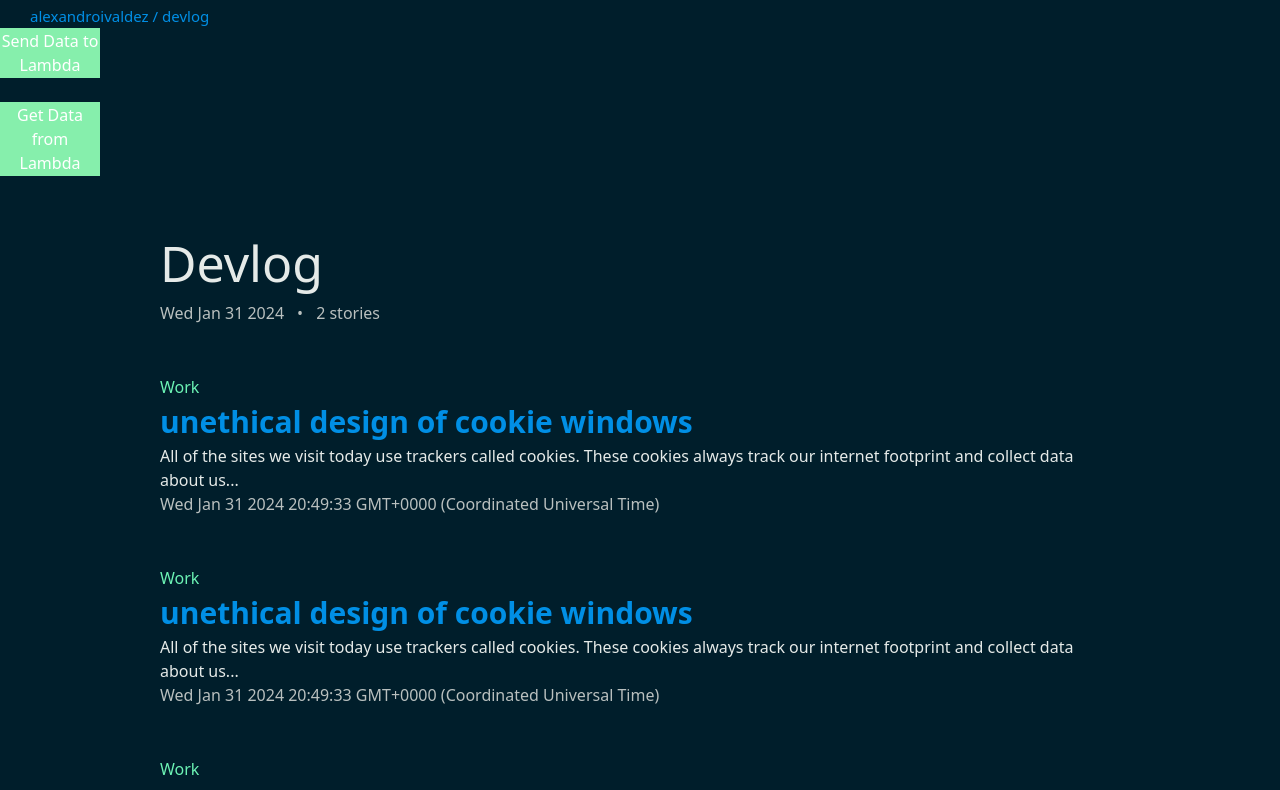
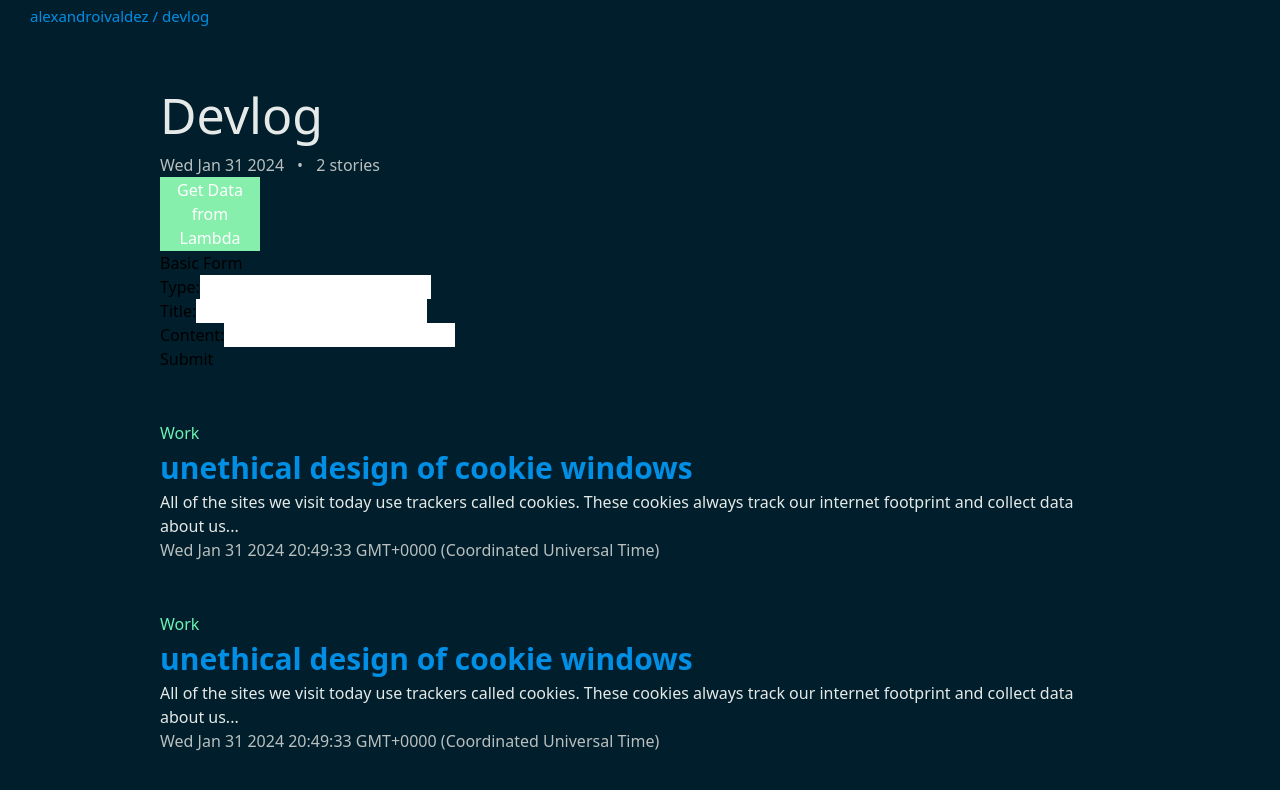
Before and after one commit to alexandroivaldez/devlog, a React (Vite) app in the folder devlog-vite/: page / in a window 1280 px wide. Shown: the top 790 px of the page. Built offline with nearby package versions, Linux system fonts and the light colour scheme; some icons are missing.

Commit message:
Added form to send data to mongo collection

```diff
--- a/devlog-vite/src/App.tsx
+++ b/devlog-vite/src/App.tsx
@@ -1,7 +1,8 @@
 import { Icon } from '@iconify/react';
 import './App.css'
 import EntryContainer from './components/EntryContainer';
-import { useState } from 'react';
+import React, { useState } from 'react';
+import BasicForm from './components/BasicForm';
 
 function App() {
 
@@ -9,6 +10,8 @@ function App() {
   let entries = 2;
   let title = "Some random title";
   let type = "Work";
+
+  const [view, setView] = useState(true);
 
   const [data, setData] = useState({
     title: title,
@@ -18,31 +21,7 @@ function App() {
 
   const [responseMessage, setResponseMessage] = useState('');
 
-  const sendDataToLambda = () => {
-    const url = 'https://iivx7fdqk0.execute-api.us-east-1.amazonaws.com/dev';
-    console.log("Data sent!");
-    fetch(url, {
-      method: 'POST',
-      headers: {
-        'Content-Type': 'application/json',
-      },
-      body: JSON.stringify(data)
-    })
-      .then((response) => {
-        if (response.status === 200) {
-          return response.json();
-        } else {
-          throw new Error(`Request failed with status ${response.status}`);
-        }
-      })
-      .then((responseData) => {
-        console.log(responseData)
-        setResponseMessage(responseData);
-      })
-      .catch((error) => {
-        setResponseMessage(error.message);
-      });
-  };
+
 
   const getDataFromLambda = () => {
     const url = 'https://nmega69f5e.execute-api.us-east-1.amazonaws.com/dev';
@@ -70,8 +49,6 @@ function App() {
       });
   };
 
-
-
   return (
     <div className='bg-[#001E2B]'>
       <nav className='flex justify-between bg-[#001E2B]'>
@@ -80,11 +57,7 @@ function App() {
           <h1 className='text-[15px] text-[#008FE5]'><a href="https://github.com/alexandroivaldez/devlog" target='_blank'>alexandroivaldez / devlog</a></h1>
         </div>
       </nav>
-      <div className='flex flex-col w-[100px]'>
-        <button onClick={sendDataToLambda} className='text-white border border-green-300 bg-green-300 hover:bg-green-500'>Send Data to Lambda</button>
-        <br />
-        <button onClick={getDataFromLambda} className='text-white border border-green-300 bg-green-300 hover:bg-green-500'>Get Data from Lambda</button>
-      </div>
+
       {/* <p className="text-white">{responseMessage}</p> */}
       <div className='w-screen h-screen bg-[#001E2B]'>
         <div className='flex flex-col w-[75%] ml-auto mr-auto mt-[50px] justify-center'>
@@ -95,16 +68,12 @@ function App() {
               <p className='text-[#B9C0BF]'>&#x2022;</p>
               <p className='text-[#B9C0BF]'>{entries} stories</p>
             </div>
-            <div className='hidden border bored-red-700 w-[100%] flex flex-col gap-[5px] text-[#B9C0BF]'>
-              <label>Title:</label>
-              <input type="text" name="title"></input>
-              <label>Type:</label>
-              <input type="text"></input>
-              <label>Entry</label>
-              <input type="textarea"></input>
-              <button>Submit</button>
+            <div className='flex flex-col w-[100px]'>
+              <button onClick={getDataFromLambda} className='text-white border border-green-300 bg-green-300 hover:bg-green-500'>Get Data from Lambda</button>
             </div>
+
           </div>
+          <BasicForm />
           <EntryContainer />
         </div>
       </div>
--- /dev/null
+++ b/devlog-vite/src/components/BasicForm.tsx
@@ -0,0 +1,113 @@
+import React, { useState } from 'react';
+
+const BasicForm = () => {
+
+    const [formData, setFormData] = useState({
+        type: '',
+        title: '',
+        content: '',
+        date: Date()
+    });
+
+    const handleChange = (e) => {
+        const { name, value } = e.target;
+        setFormData({
+            ...formData,
+            [name]: value,
+        });
+    };
+
+    const handleSubmit = (e) => {
+        e.preventDefault();
+        const url = 'https://iivx7fdqk0.execute-api.us-east-1.amazonaws.com/dev';
+        console.log("Data sent!");
+        fetch(url, {
+            method: 'POST',
+            headers: {
+                'Content-Type': 'application/json',
+            },
+            body: JSON.stringify(formData)
+        })
+            .then((response) => {
+                if (response.status === 200) {
+                    return response.json();
+                } else {
+                    throw new Error(`Request failed with status ${response.status}`);
+                }
+            })
+            .then(() => {
+                // Clear the input fields & state
+                setFormData({
+                    type: '',
+                    title: '',
+                    content: '',
+                    date: Date(),
+                });
+            })
+            .catch((error) => {
+                console.error(error.message);
+            });
+
+        // Clear the input fields & state
+        setFormData({
+            type: '',
+            title: '',
+            content: '',
+            date: Date(),
+        });
+    };
+
+    return (
+        <div>
+            <h2>Basic Form</h2>
+            <form onSubmit={handleSubmit}>
+                <div>
+                    <label htmlFor="type">Type:</label>
+                    <input
+                        required
+                        type="text"
+                        id="type"
+                        name="type"
+                        value={formData.type}
+                        onChange={handleChange}
+                    />
+                </div>
+                <div>
+                    <label htmlFor="title">Title:</label>
+                    <input
+                        required
+                        type="text"
+                        id="title"
+                        name="title"
+                        value={formData.title}
+                        onChange={handleChange}
+                    />
+                </div>
+                <div>
+                    <label htmlFor="content">Content:</label>
+                    <input
+                        required
+                        type="textarea"
+                        id="content"
+                        name="content"
+                        value={formData.content}
+                        onChange={handleChange}
+                    />
+                </div>
+                <button type="submit">Submit</button>
+            </form>
+        </div>
+    );
+}
+
+export default BasicForm;
+
+{/* <div className='border bored-red-700 w-[100%] flex flex-col gap-[5px] text-[#B9C0BF]'>
+              <label>Title:</label>
+              <input type="text" name="title"></input>
+              <label>Type:</label>
+              <input type="text"></input>
+              <label>Entry</label>
+              <input type="textarea"></input>
+              <button onClick={sendDataToLambda} className='text-white border border-green-300 bg-green-300 hover:bg-green-500'>Send Data to Lambda</button>
+            </div> */}
--- a/devlog-vite/src/components/EntryContainer.tsx
+++ b/devlog-vite/src/components/EntryContainer.tsx
@@ -2,6 +2,12 @@ const EntryContainer = () => {
 
     // Temporary data
     const entriesList = [
+        {
+            type: "Work",
+            title: "unethical design of cookie windows",
+            content: "All of the sites we visit today use trackers called cookies. These cookies always track our internet footprint and collect data about us...",
+            date: Date()
+        },
         {
             type: "Work",
             title: "unethical design of cookie windows",
```
